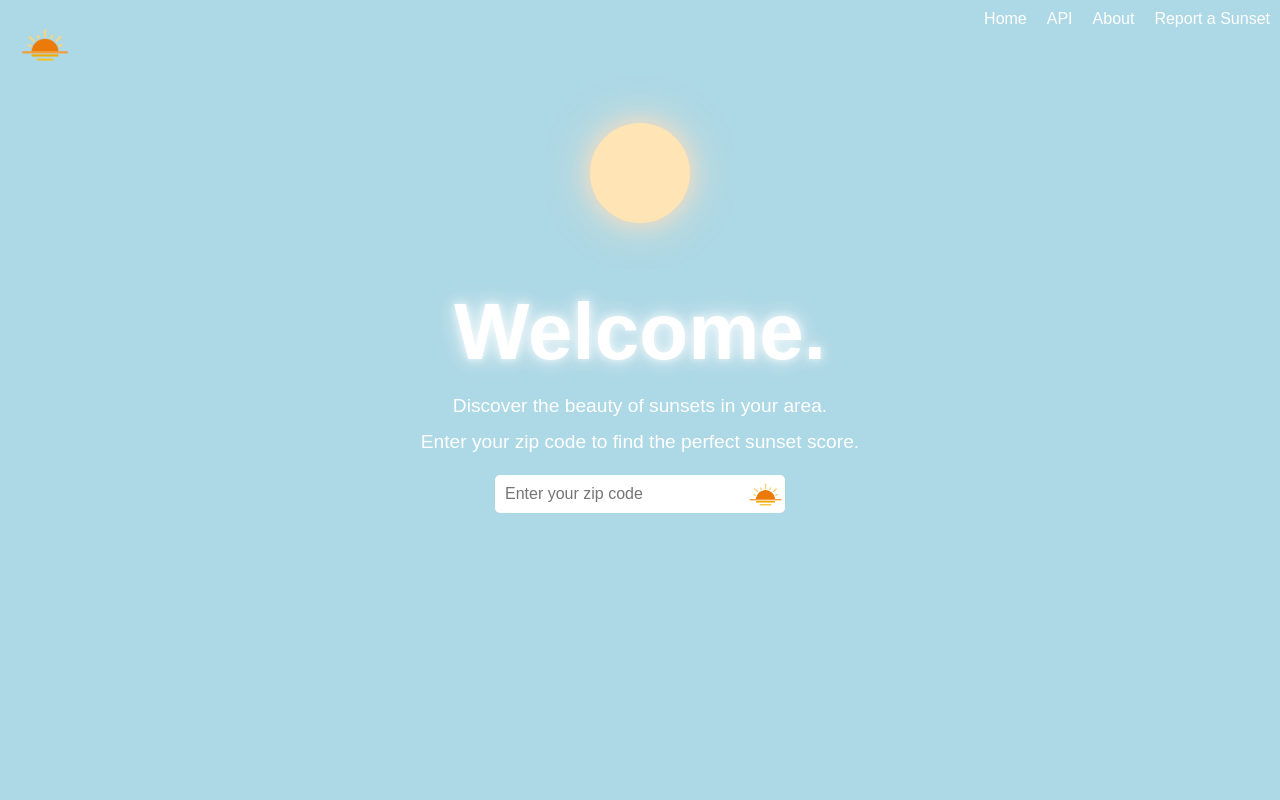
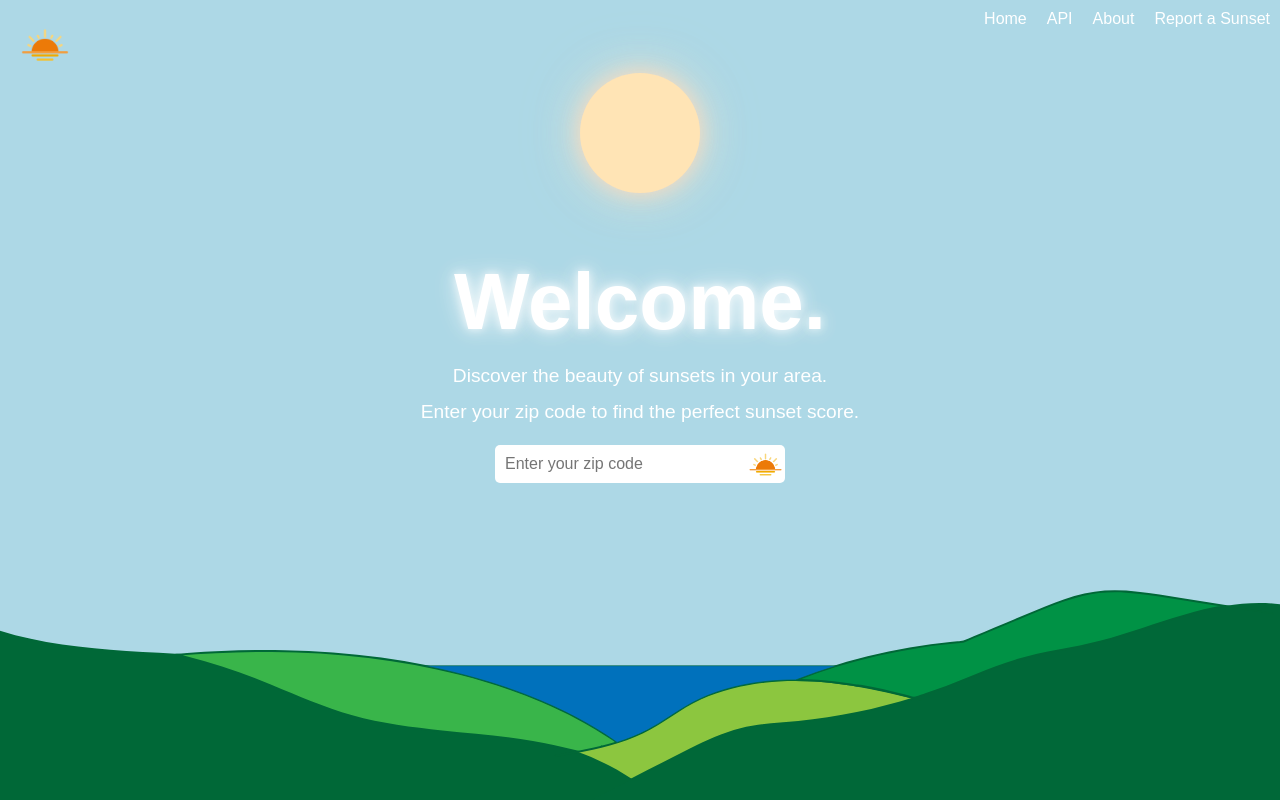
Before and after one commit to RyneAcheson/Sunset-Quality-Predictor, a Flask app: page / in a window 1280 px wide. Run offline with Flask 3, Linux system fonts and the light colour scheme.

Commit message:
landing page styling

```diff
--- a/static/style.css
+++ b/static/style.css
@@ -66,8 +66,8 @@ body {
 
 /* Background styling */
 .sun {
-    width: 100px;
-    height: 100px;
+    width: 120px;
+    height: 120px;
     background-color: #ffe4b5;
     border-radius: 50%;
     box-shadow:
@@ -83,7 +83,7 @@ body {
     flex-direction: column;
     justify-content: center;
     align-items: center;
-    height: 70vh;
+    height: 60vh;
     text-align: center;
     gap: 10px;
 }
@@ -187,3 +187,13 @@ body {
 .button-bar button:hover {
     background-color: #d97f11;
 }
+
+
+.left-hills-image {
+    position: absolute;
+    bottom: 0;
+    left: 0;
+    width: auto;
+    height: auto;
+    z-index: -1;
+}
--- a/templates/index.html
+++ b/templates/index.html
@@ -11,6 +11,7 @@
     <div class="logo-container">
         <img src="{{ url_for('static', filename='sunset.png') }}" alt="Logo" class="logo">
     </div>
+    <img src="{{ url_for('static', filename='left-hill.svg') }}" alt="Green Left Hill" class="left-hills-image">
 
     <ul class="nav-links">
         <li><a href="/">Home</a></li>
```
Also changed, not shown: static/left-hill.svg (added).
